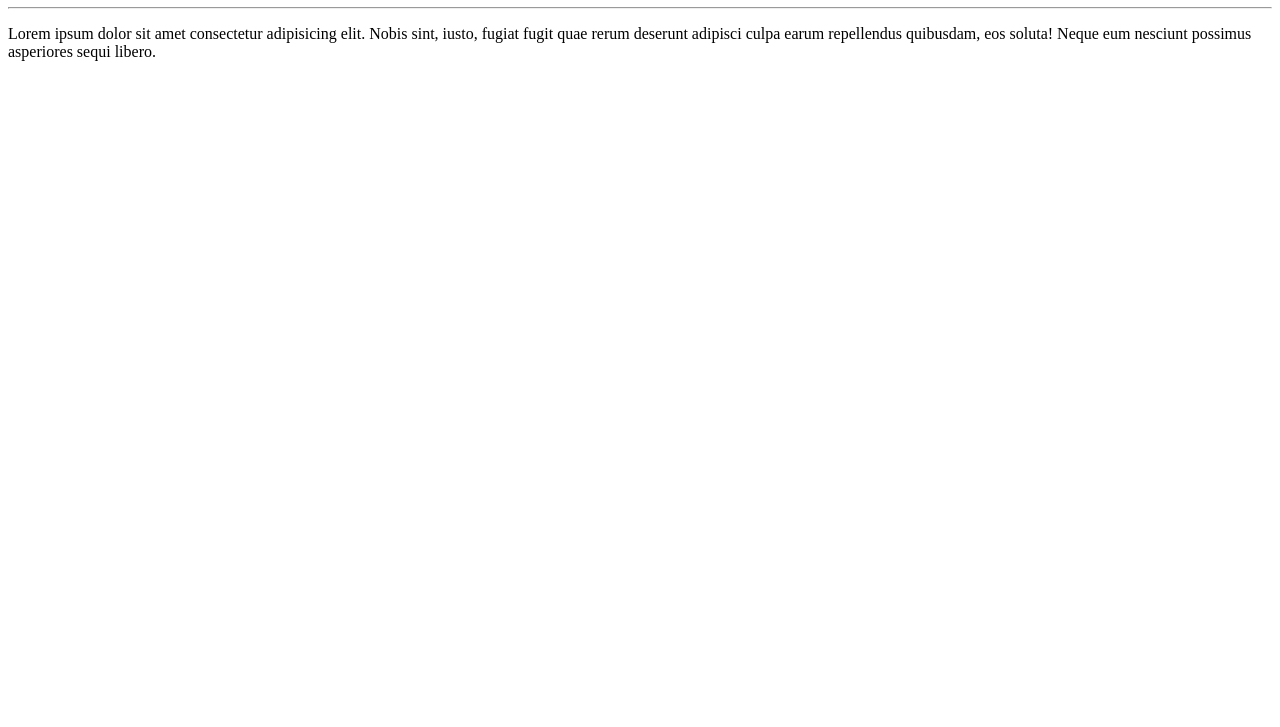
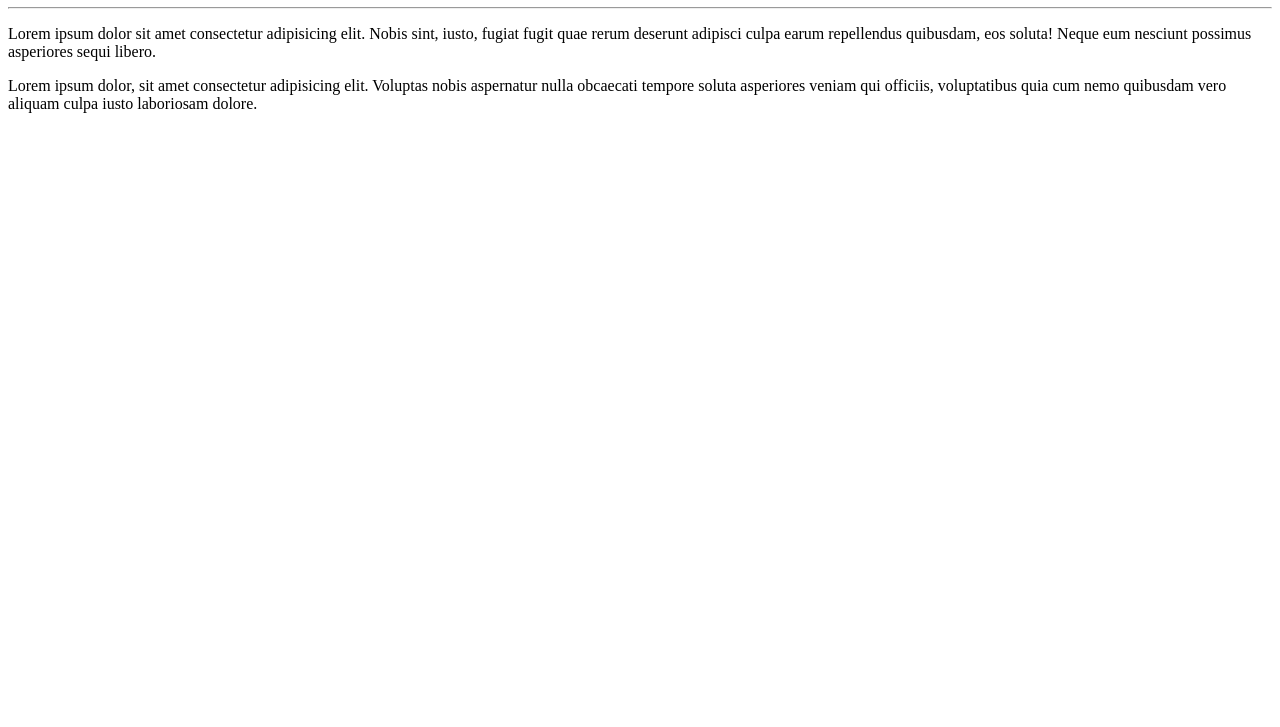
Before and after one commit to vdbrunheroto/Ola-Mundo, a plain HTML site: page Site Exemplo/index.html in a window 1280 px wide. Shown: the part 73-800 px from the top of the page. Drawn offline with Linux system fonts and the light colour scheme.

Commit message:
adicionei mais um parágrafo

```diff
--- a/Site Exemplo/index.html
+++ b/Site Exemplo/index.html
@@ -9,5 +9,6 @@
     <h1>Olá, mundo!</h1>
     <hr>
     <p>Lorem ipsum dolor sit amet consectetur adipisicing elit. Nobis sint, iusto, fugiat fugit quae rerum deserunt adipisci culpa earum repellendus quibusdam, eos soluta! Neque eum nesciunt possimus asperiores sequi libero.</p>
+    <p>Lorem ipsum dolor, sit amet consectetur adipisicing elit. Voluptas nobis aspernatur nulla obcaecati tempore soluta asperiores veniam qui officiis, voluptatibus quia cum nemo quibusdam vero aliquam culpa iusto laboriosam dolore.</p>
 </body>
 </html>
```
